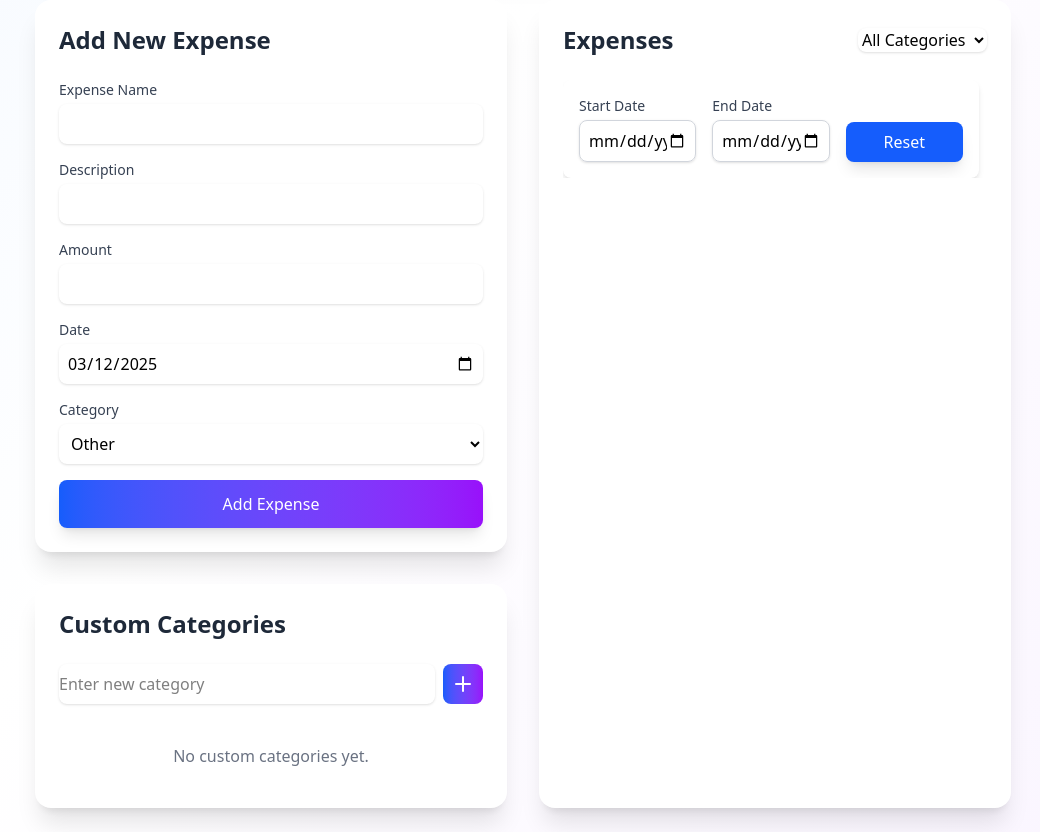
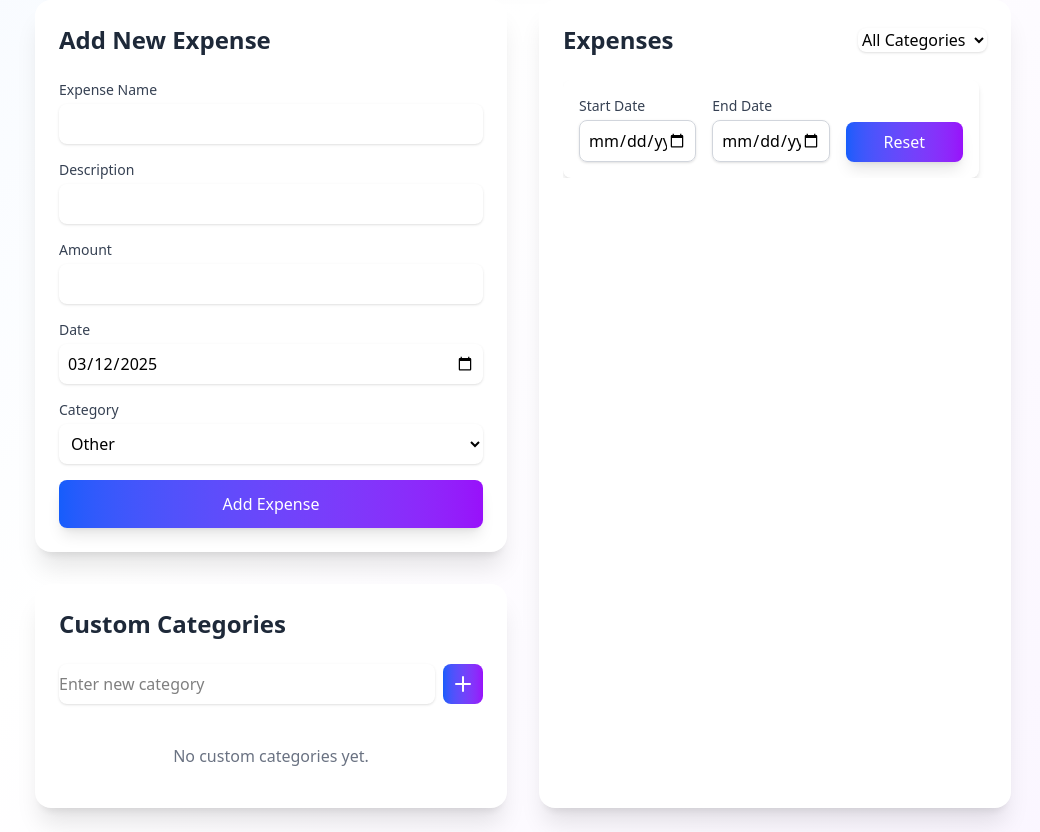
Before and after one commit to tirth2864/expense_tracker, a React (Vite) app: page / in a window 1280 px wide. Shown: the part 800-1632 px from the top of the page, without its empty margins (117-1157 px from the left). Built offline with nearby package versions, Linux system fonts and the light colour scheme.

Commit message:
UI Changes

```diff
--- a/src/components/ExpenseList.tsx
+++ b/src/components/ExpenseList.tsx
@@ -87,7 +87,7 @@
         ))}
         <button
           onClick={clearFilters}
-          className="self-end px-4 py-2 bg-blue-600 text-white rounded-lg hover:bg-blue-700 transition-all duration-200 shadow-lg"
+          className="self-end px-4 py-2 bg-gradient-to-r from-blue-600 to-purple-600 text-white rounded-lg hover:from-blue-700 hover:to-purple-700 transition-all duration-200 shadow-lg"
         >
           Reset
         </button>
```
